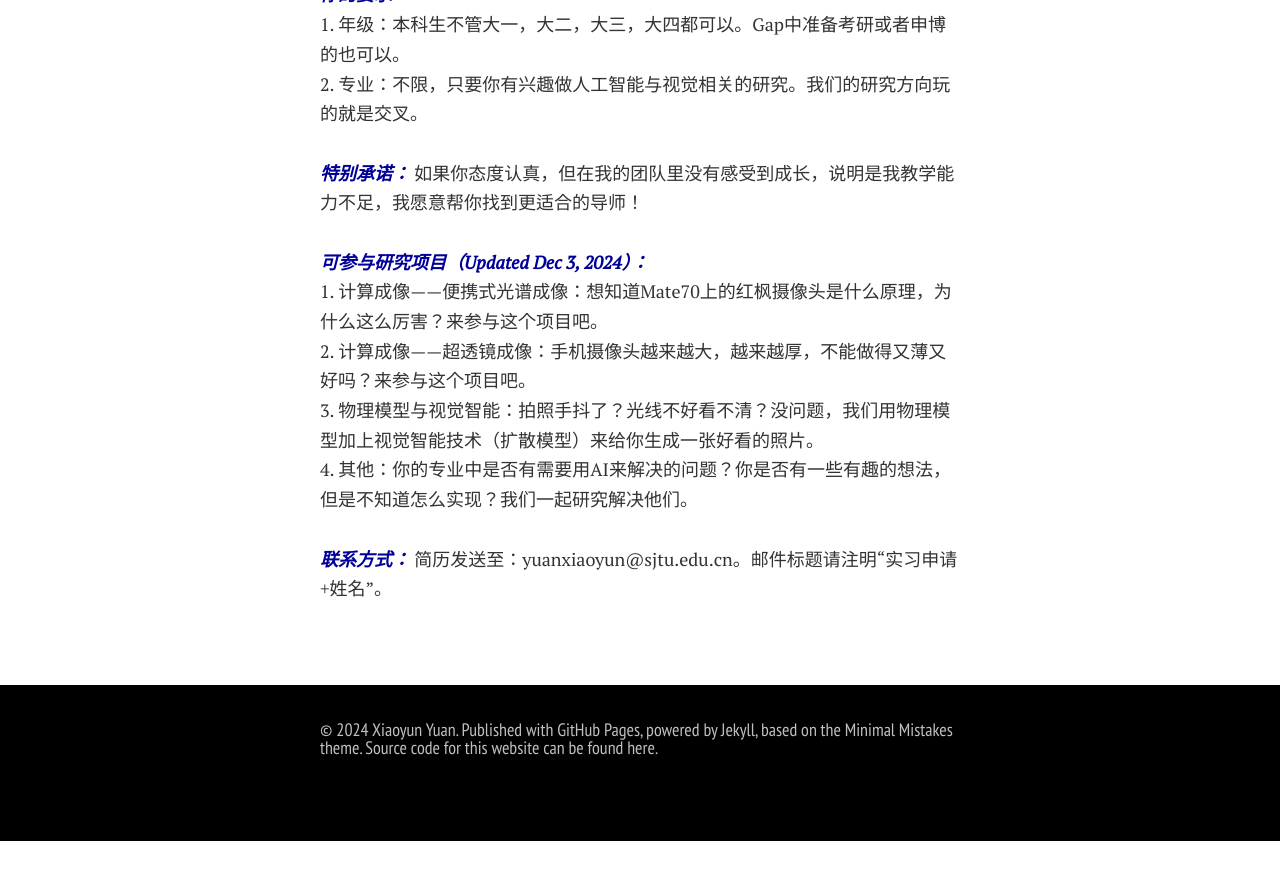
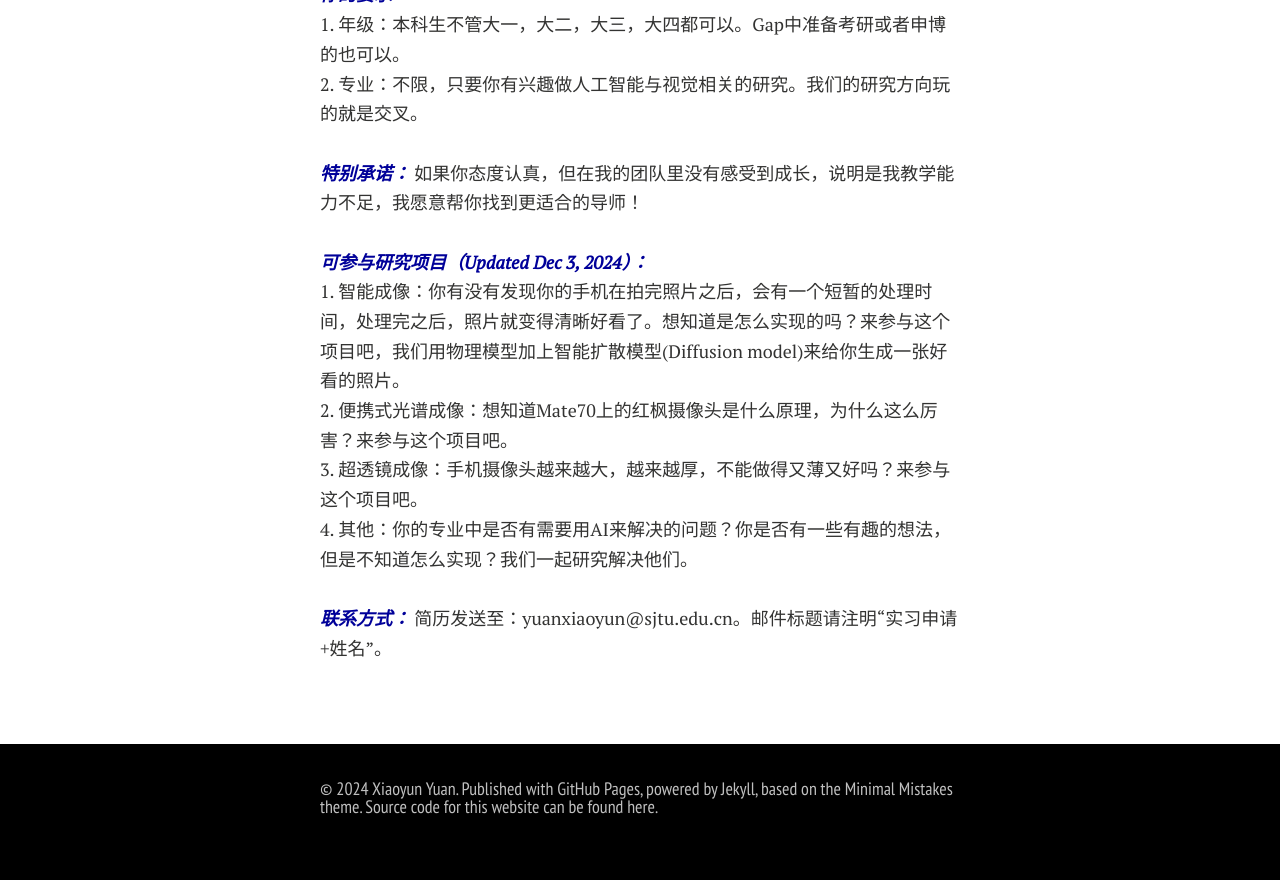
Before and after one commit to yuanxy92/yuanxy92.github.io, a Jekyll site: the page built from research/intern_Chinese.md, in a window 1280 px wide and 900 px high, scrolled down 1105 px. Shown: the top 880 px of the window. Built offline with Jekyll 4.4.1, drawn with Linux system fonts in a browser that asks for light colours; nearby versions of some CDN libraries; comment, search, counter and statistics services are not loaded; a style sheet for code colours, icons or effects is not loaded; before the commit the page ends 1946 px from its top, so only the background shows below that.

Commit message:
Update intern_Chinese.md

```diff
--- a/research/intern_Chinese.md
+++ b/research/intern_Chinese.md
@@ -17,7 +17,7 @@
 <br> ***<font color="#000099">特别承诺：</font>***
 如果你态度认真，但在我的团队里没有感受到成长，说明是我教学能力不足，我愿意帮你找到更适合的导师！
 
-<br> ***<font color="#000099">可参与研究项目（Updated Dec 3, 2024）：</font>***<br>1. 计算成像——便携式光谱成像：想知道Mate70上的红枫摄像头是什么原理，为什么这么厉害？来参与这个项目吧。<br>2. 计算成像——超透镜成像：手机摄像头越来越大，越来越厚，不能做得又薄又好吗？来参与这个项目吧。<br>3. 物理模型与视觉智能：拍照手抖了？光线不好看不清？没问题，我们用物理模型加上视觉智能技术（扩散模型）来给你生成一张好看的照片。<br>4. 其他：你的专业中是否有需要用AI来解决的问题？你是否有一些有趣的想法，但是不知道怎么实现？我们一起研究解决他们。
+<br> ***<font color="#000099">可参与研究项目（Updated Dec 3, 2024）：</font>***<br>1. 智能成像：你有没有发现你的手机在拍完照片之后，会有一个短暂的处理时间，处理完之后，照片就变得清晰好看了。想知道是怎么实现的吗？来参与这个项目吧，我们用物理模型加上智能扩散模型(Diffusion model)来给你生成一张好看的照片。<br>2. 便携式光谱成像：想知道Mate70上的红枫摄像头是什么原理，为什么这么厉害？来参与这个项目吧。<br>3. 超透镜成像：手机摄像头越来越大，越来越厚，不能做得又薄又好吗？来参与这个项目吧。<br>4. 其他：你的专业中是否有需要用AI来解决的问题？你是否有一些有趣的想法，但是不知道怎么实现？我们一起研究解决他们。
 
 <br> ***<font color="#000099">联系方式：</font>***
 简历发送至：yuanxiaoyun@sjtu.edu.cn。邮件标题请注明“实习申请+姓名”。
```
